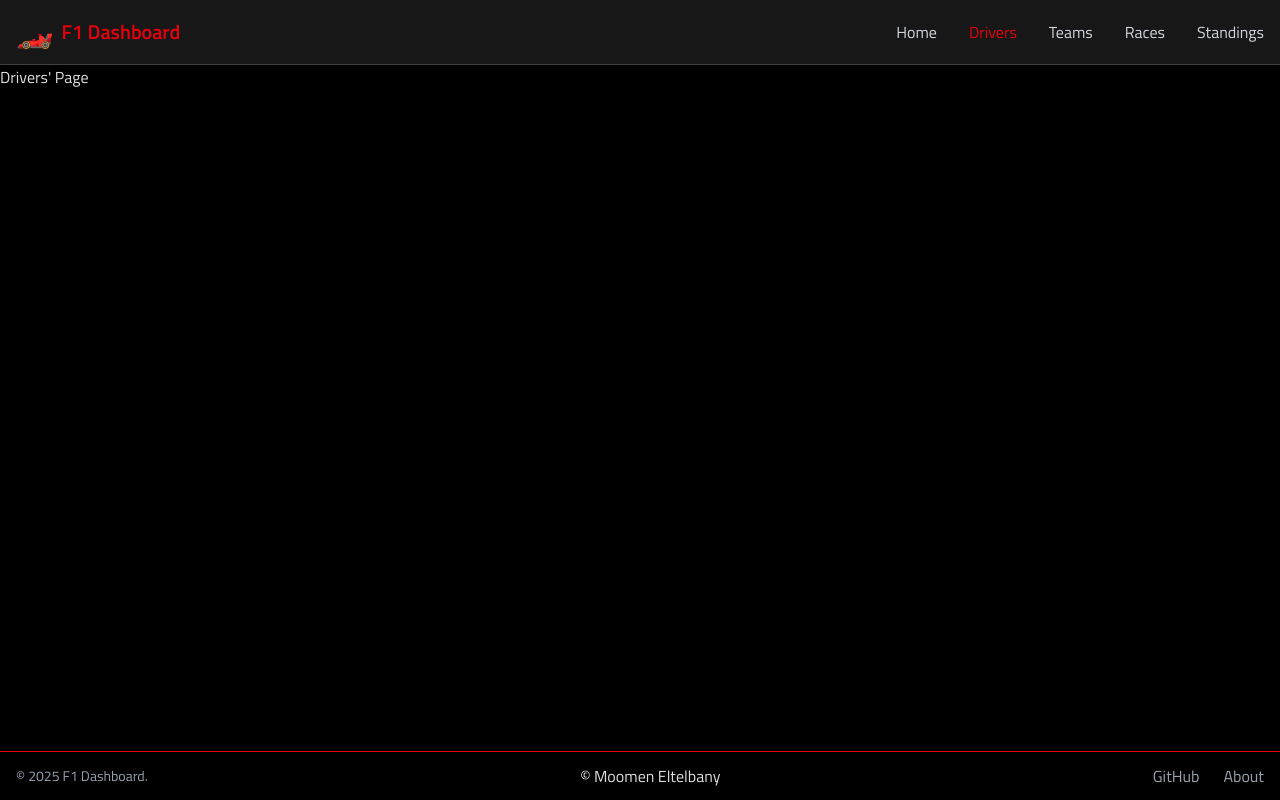
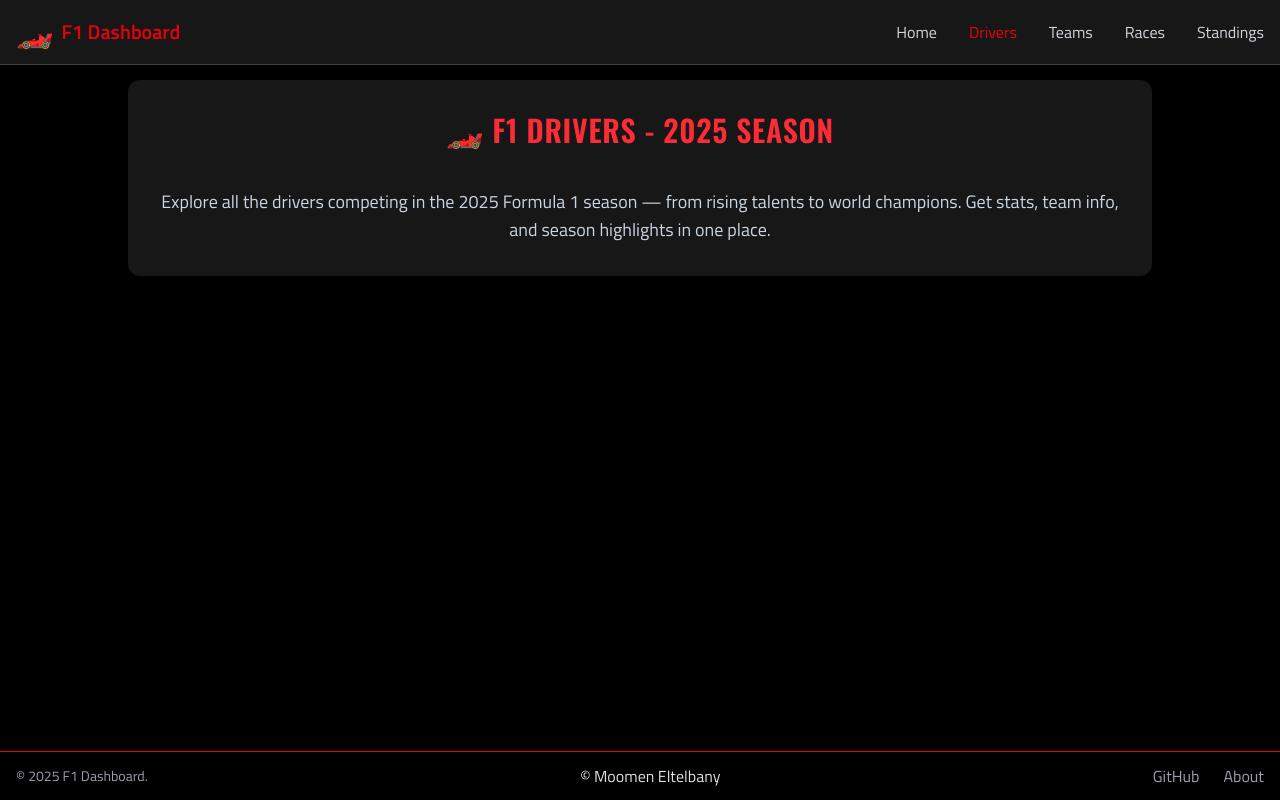
Before and after one commit to MoomenEltelbany/formula-one, a React (Vite) app: page /drivers in a window 1280 px wide. Built offline with nearby package versions, Linux system fonts and the light colour scheme.

Commit message:
Create the DriversHeader.jsx

```diff
--- /dev/null
+++ b/src/features/drivers/DriversHeader.jsx
@@ -0,0 +1,18 @@
+function DriversHeader() {
+    return (
+        <section className="bg-black py-16 text-white">
+            <main className=" bg-neutral-900 m-4 p-6 sm:p-8 rounded-xl shadow-lg max-w-5xl mx-auto px-4 text-center">
+                <h2 className="text-3xl font-title mb-10 tracking-wide text-red-500 font-bold">
+                    🏎️ F1 DRIVERS - 2025 SEASON
+                </h2>
+                <p className="text-slate-300 text-lg">
+                    Explore all the drivers competing in the 2025 Formula 1
+                    season — from rising talents to world champions. Get stats,
+                    team info, and season highlights in one place.
+                </p>
+            </main>
+        </section>
+    );
+}
+
+export default DriversHeader;
--- a/src/pages/DriversPage.jsx
+++ b/src/pages/DriversPage.jsx
@@ -1,5 +1,11 @@
+import DriversHeader from "../features/drivers/DriversHeader";
+
 function DriversPage() {
-    return <div>Drivers' Page</div>;
+    return (
+        <div>
+            <DriversHeader />
+        </div>
+    );
 }
 
 export default DriversPage;
--- a/src/ui/Header.jsx
+++ b/src/ui/Header.jsx
@@ -2,7 +2,7 @@ import Navbar from "./Navbar";
 
 function Header() {
     return (
-        <header>
+        <header className="fixed top-0 left-0 w-full z-40">
             <Navbar />
         </header>
     );
```
